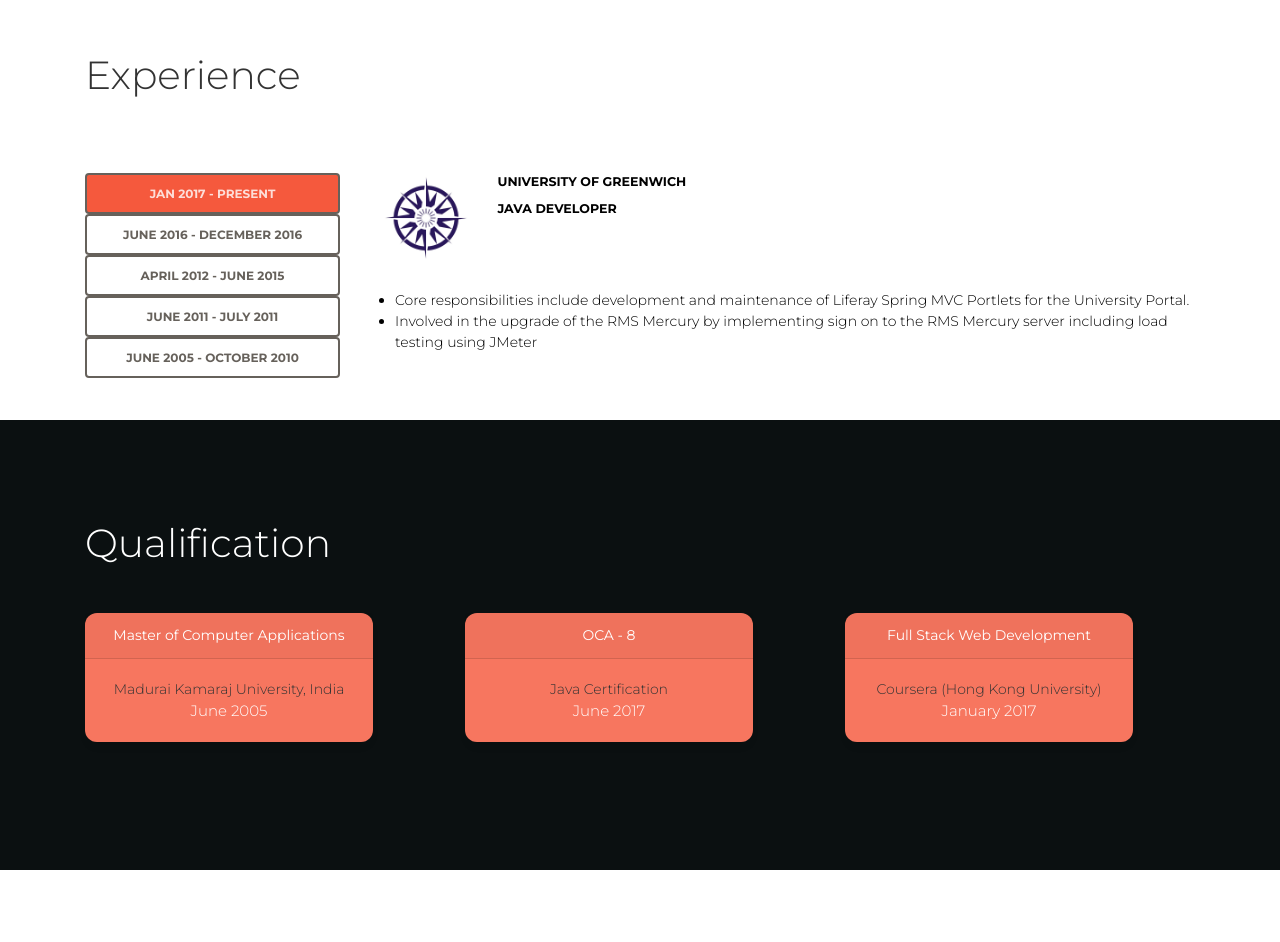
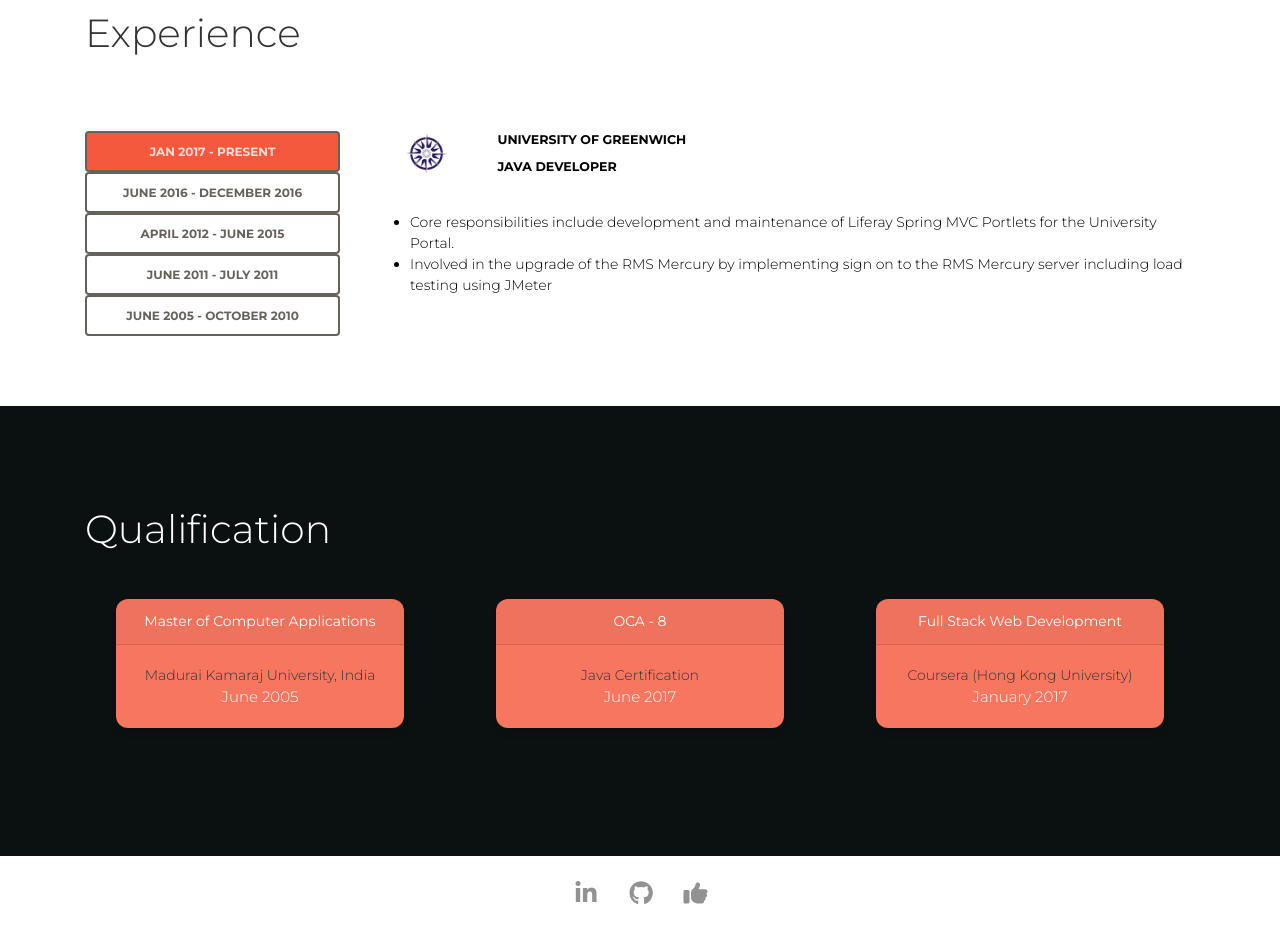
Before and after one commit to archana-vish/WebResume, an Angular app: page / in a window 1280 px wide. Shown: the part 1780-2722 px from the top of the page. Built offline with nearby package versions, Linux system fonts and the light colour scheme.

Commit message:
responsiveness change

```diff
--- a/src/app/app.component.html
+++ b/src/app/app.component.html
@@ -24,9 +24,6 @@
                 <li class="nav-item">
                     <a href="#qualification" class="nav-link"><i class="nc-icon nc-trophy"></i> Qualification </a>
                 </li>
-                <!--<li class="nav-item">-->
-                <!--<a href="#connect" class="nav-link"><i class="nc-icon nc-world-2"></i> Connect</a>-->
-                <!--</li>-->
             </ul>
         </div>
     </div>
@@ -98,7 +95,8 @@
                     that I have.
                 </p>
                 <br/>
-
+            </div>
+        </div>
         <div class="row">
             <div class="col-lg-3">
                 <div class="nav flex-column nav-pills-danger" id="v-pills-tab" role="tablist"
@@ -276,14 +274,6 @@
         </div>
     </div>
 </div>
-        <div class="row">
-            <br/>
-        </div>
-        <div class="row">
-            <br/>
-        </div>
-    </div>
-</div>
 <div class="section section-experience" id="experience">
     <div class="container">
         <div class="row">
@@ -293,6 +283,8 @@
                     <br/>
                 </p>
                 <br/>
+            </div>
+        </div>
         <div class="row">
             <div class="col-lg-3">
                 <div class="nav flex-column nav-justified nav-fill nav-pills-danger" id="v-pills-tab-exp"
@@ -315,15 +307,15 @@
                        aria-selected="false">June 2005 - October 2010</a>
                 </div>
             </div>
-                    <div class="col-lg-9 ">
+            <div class="col-lg-9">
                 <div class="tab-content tab-nav-elements light-row-content-panel" id="v-pills-tabContent-one">
                     <div class="tab-pane fade show active" id="v-pills-one" role="tabpanel"
                      aria-labelledby="v-pills-tab-one">
                         <div class="row">
                             <div class="col-lg-2" align="center">
-                                        <img src="assets/img/companies/uog.png" width="80%">
+                                <img src="assets/img/companies/uog.png" width="40%">
                             </div>
-                                    <div class="col-lg-3">
+                            <div class="col-lg-6">
                                 <div class="row">
                                 </div>
                                 <div class="row">
@@ -333,8 +325,10 @@
                                     <h6> Java Developer </h6>
                                 </div>
                             </div>
-                                    <div class="col-lg-6"></div>
+                            <div class="col-lg-3">
 
+                            </div>
+                        </div>
                          <div class="row">
                                 <div class="col-lg-12">
                                     <p><br/></p>
@@ -349,14 +343,12 @@
                                 </div>
                          </div>
                     </div>
-                            </div>
-                            <div class="tab-pane fade" id="v-pills-two" role="tabpanel"
-                                 aria-labelledby="v-pills-tab-two">
+                    <div class="tab-pane" id="v-pills-two" role="tabpanel" aria-labelledby="v-pills-tab-two">
                         <div class="row">
                             <div class="col-lg-2" align="center">
-                                        <img src="assets/img/companies/coursera.svg" width="80%">
+                                <img src="assets/img/companies/coursera.svg" width="40%">
                             </div>
-                                    <div class="col-lg-5">
+                            <div class="col-lg-6">
                                 <div class="row">
                                 </div>
                                 <div class="row">
@@ -366,27 +358,28 @@
                                     <h6> Coursera </h6>
                                 </div>
                             </div>
-                                    <div class="col-lg-6"></div>
+                            <div class="col-lg-3">
 
+                            </div>
+                        </div>
                         <div class="row">
                             <div class="col-lg-12">
                                 <p><br/></p>
                                 <ul>
-                                                <li> Developed a web application 'Dinner' as part of the Capstone
+                                    <li>
+                                        Developed a web application 'Dinner' as part of the Capstone
                                         Project required for the course
                                     </li>
                                 </ul>
                             </div>
                         </div>
                     </div>
-                            </div>
-                            <div class="tab-pane fade" id="v-pills-three" role="tabpanel"
-                                 aria-labelledby="v-pills-tab-three">
+                    <div class="tab-pane" id="v-pills-three" role="tabpanel" aria-labelledby="v-pills-tab-three">
                         <div class="row">
                             <div class="col-lg-2" align="center">
-                                        <img src="assets/img/companies/vistex.png" width="80%">
+                                <img src="assets/img/companies/vistex.png" width="40%">
                             </div>
-                                    <div class="col-lg-5">
+                            <div class="col-lg-6">
                                 <div class="row">
                                 </div>
                                 <div class="row">
@@ -396,8 +389,10 @@
                                     <h6> Java Developer </h6>
                                 </div>
                             </div>
-                                    <div class="col-lg-6"></div>
+                            <div class="col-lg-3">
 
+                            </div>
+                        </div>
                         <div class="row">
                             <div class="col-lg-12">
                                 <p><br/></p>
@@ -423,27 +418,26 @@
                             </div>
                         </div>
                     </div>
-                            </div>
 
-                            <div class="tab-pane fade" id="v-pills-four" role="tabpanel"
-                                 aria-labelledby="v-pills-tab-four">
+                    <div class="tab-pane" id="v-pills-four" role="tabpanel" aria-labelledby="v-pills-tab-four">
                         <div class="row">
                             <div class="col-lg-2" align="center">
-                                        <img src="assets/img/companies/accenture.jpeg" width="80%">
+                                <img src="assets/img/companies/accenture.jpeg" width="40%">
                             </div>
-                                    <div class="col-lg-5">
+                            <div class="col-lg-6">
                                 <div class="row">
-
                                 </div>
                                 <div class="row">
-                                            <h6> Accenture</h6>
+                                    <h6> Accenture </h6>
                                 </div>
                                 <div class="row">
                                     <h6> Team Lead </h6>
                                 </div>
                             </div>
-                                    <div class="col-lg-6"></div>
+                            <div class="col-lg-3">
 
+                            </div>
+                        </div>
                         <div class="row">
                             <div class="col-lg-12">
                                 <p><br/></p>
@@ -457,30 +451,28 @@
                             </div>
                         </div>
                     </div>
-                            </div>
 
-
-                            <div class="tab-pane fade" id="v-pills-five" role="tabpanel"
-                                 aria-labelledby="v-pills-tab-five">
+                    <div class="tab-pane" id="v-pills-five" role="tabpanel" aria-labelledby="v-pills-tab-five">
                         <div class="row">
                             <div class="col-lg-2" align="center">
-                                        <img src="assets/img/companies/hcl.png" width="80%">
+                                <img src="assets/img/companies/hcl.png" width="40%">
                             </div>
-                                    <div class="col-lg-5">
+                            <div class="col-lg-6">
                                 <div class="row">
+                                </div>
+                                <div class="row">
+                                    <h6> HCL Technologies </h6>
+                                </div>
+                                <div class="row">
+                                    <h6> Project Lead  </h6>
+                                </div>
+                            </div>
+                            <div class="col-lg-3">
 
                             </div>
-                                        <div class="row">
-                                            <h6> HCL Technologies</h6>
                         </div>
                         <div class="row">
-                                            <h6> Project Lead </h6>
-                                        </div>
-                                    </div>
-                                    <div class="col-lg-6"></div>
-
-                                    <div class="row">
-                                        <div class="col-lg-12">
+                            <div class="col-lg-12" >
                                 <p><br/></p>
                                 <ul>
                                     <li> Worked for projects for Pearson Education, Iowa, USA and for the
@@ -508,19 +500,9 @@
                             </div>
                         </div>
                     </div>
-                            </div>
-
+                </div> <!--end -->
             </div>
         </div>
-
-                </div>
-            </div>
-        </div>
-        <div class="row">
-            <br/>
-        </div>
-        <div class="row">
-            <br/>
     </div>
 </div>
 <div class="section section-dark section-qualification" id="qualification">
@@ -532,8 +514,8 @@
                 </p>
                 <br/>
                 <div class="row dark-row-content-panel">
-                        <div class="col-sm-4">
-                            <div class="card text-white bg-danger mb-3" style="max-width: 18rem;">
+                    <div class="col-lg-4" align="center">
+                        <div class="card text-white bg-danger mb-lg-3" style="max-width: 18rem;">
                             <div class="card-header">
                                 <b> Master of Computer Applications </b>
                             </div>
@@ -543,8 +525,8 @@
                             </div>
                         </div>
                     </div>
-                        <div class="col-sm-4">
-                            <div class="card card-border-success text-white bg-danger mb-3"
+                    <div class="col-lg-4" align= "center" >
+                        <div class="card card-border-success text-white bg-danger mb-lg-3"
                              style="max-width: 18rem;">
                             <div class="card-header">
                                 <b> OCA - 8 </b>
@@ -555,8 +537,8 @@
                             </div>
                         </div>
                     </div>
-                        <div class="col-sm-4">
-                            <div class="card text-white bg-danger mb-3" style="max-width: 18rem;">
+                    <div class="col-lg-4" align="center">
+                        <div class="card text-white bg-danger mb-lg-3" style="max-width: 18rem;">
                             <div class="card-header">
                                 <b> Full Stack Web Development </b>
                             </div>
@@ -577,7 +559,6 @@
         </div>
     </div>
 </div>
-</div>
 <footer class="footer">
     <div class="container">
         <div class="credits">
--- a/src/index.html
+++ b/src/index.html
@@ -7,6 +7,9 @@
     <link rel="icon" type="image/png" href="assets/img/favicon.ico">
     <link rel="apple-touch-icon" sizes="76x76" href="assets/img/apple-icon.png">
     <meta http-equiv="X-UA-Compatible" content="IE=edge,chrome=1"/>
+
+    <base href="/">
+
 
     <title>Archana Visveswaran</title>
 
@@ -26,6 +29,7 @@
     <link href='https://fonts.googleapis.com/css?family=Montserrat:400,300,700' rel='stylesheet' type='text/css'>
     <link href="https://maxcdn.bootstrapcdn.com/font-awesome/latest/css/font-awesome.min.css" rel="stylesheet">
     <link href="assets/css/nucleo-icons.css" rel="stylesheet"/>
+
 
 </head>
 
```
Also changed, not shown: 2 other files (tests, documents, lock files or other folders). Lines whose indentation alone changed are shown as unchanged.
